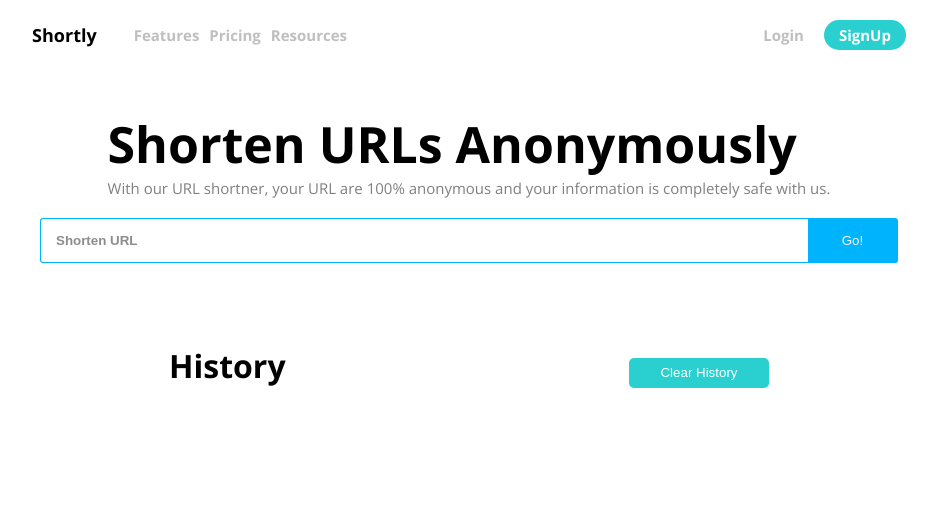
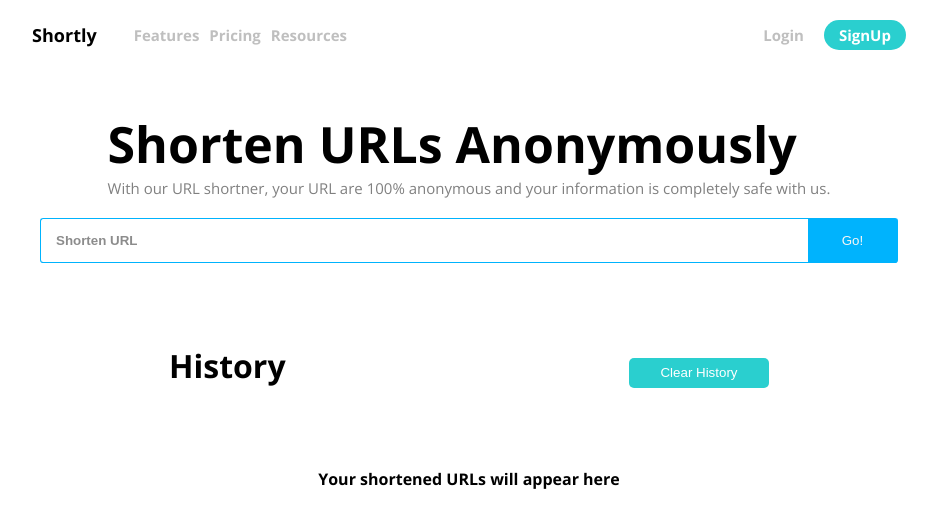
Before and after one commit to siddxharth/url-shortner, a React (Create React App) app: page / in a window 1280 px wide. Shown: the top 528 px of the page, without its empty margins (171-1108 px from the left). Built offline with nearby package versions, Linux system fonts and the light colour scheme.

Commit message:
Add message when URL list is empty

```diff
--- a/src/components/ShortenLink.jsx
+++ b/src/components/ShortenLink.jsx
@@ -67,7 +67,7 @@ export default function ShortenLink() {
         </div>
       </div>
       <div>
-        {newList.map((url) => (
+        {newList.length===0?<div className='empty-url-list'>{"Your shortened URLs will appear here"}</div>:newList.map((url) => (
           <div>
             <RecentLink key={url.code} original_link={url.original_link} short_link={url.short_link} />
           </div>
--- a/src/styles/main.css
+++ b/src/styles/main.css
@@ -280,6 +280,14 @@ nav a:hover{
     background-color: hsl(180, 60%, 40%);
 }
 
+.empty-url-list{
+    display: flex;
+    justify-content: center;
+    align-items: center;
+    margin-top: 10vh;
+    font-weight: bold;
+}
+
 @media only screen and (max-width: 720px){
   .recent-link-container {
     display: flex;
```
